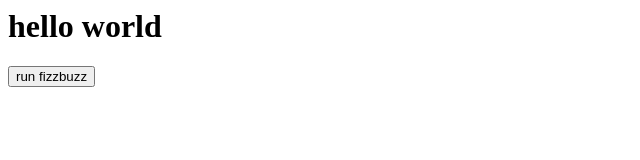
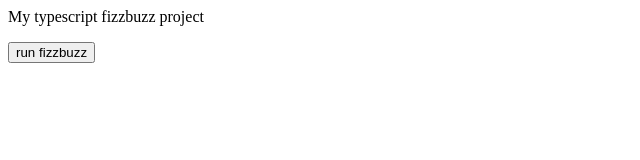
Before and after one commit to Becauseraisins/typescript-fizzbuzz, a website: page index.html in a window 1280 px wide. Shown: the whole page, without its empty margins (0-640 px from the left). Drawn offline with Linux system fonts and the light colour scheme.

```diff
--- a/index.html
+++ b/index.html
@@ -1,4 +1,4 @@
 <div id="app"></div>
-<h1>hello world<h1>
+<p>My typescript fizzbuzz project<p>
 <button id = custom-btn >run fizzbuzz</button>
 <div id = result></div>
```
